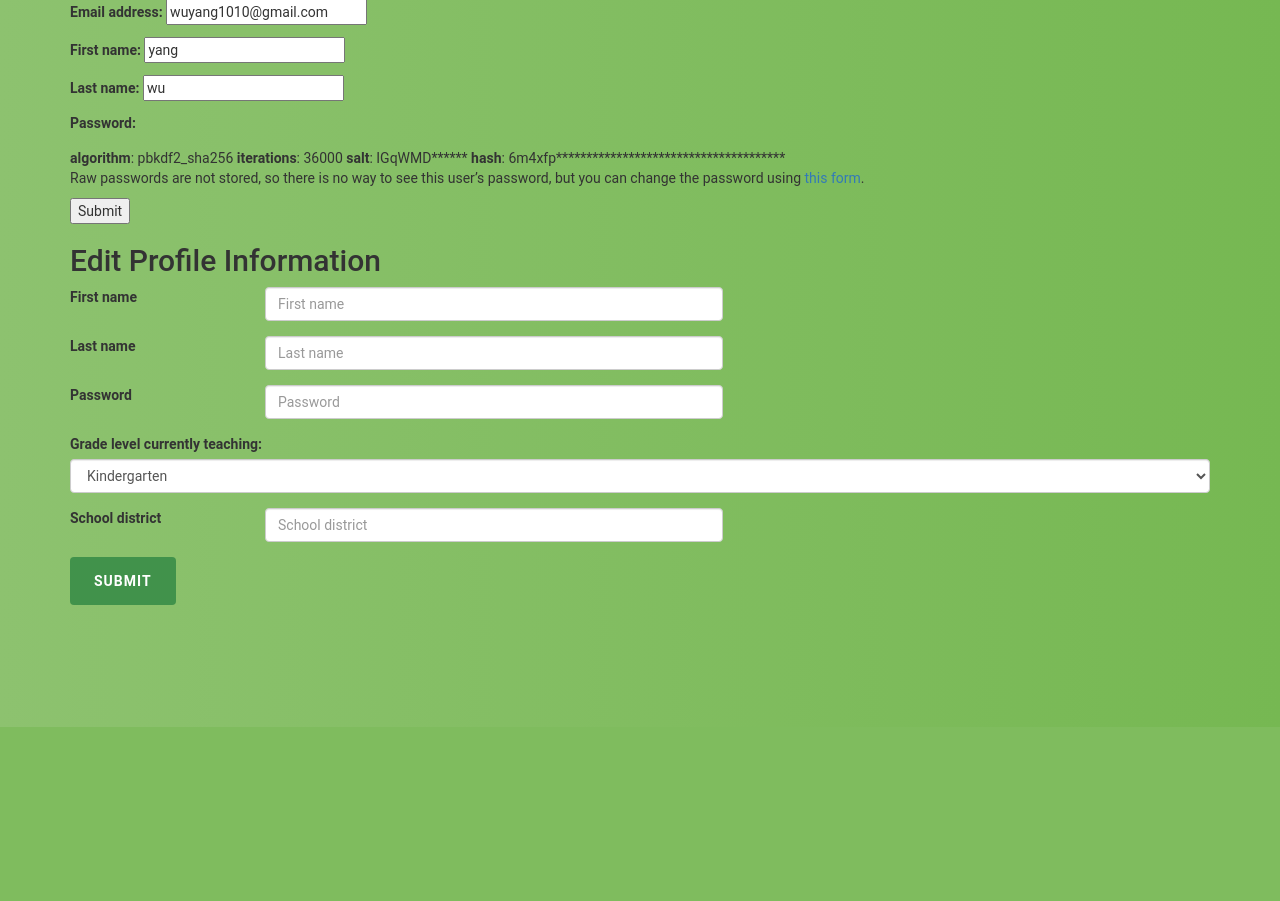
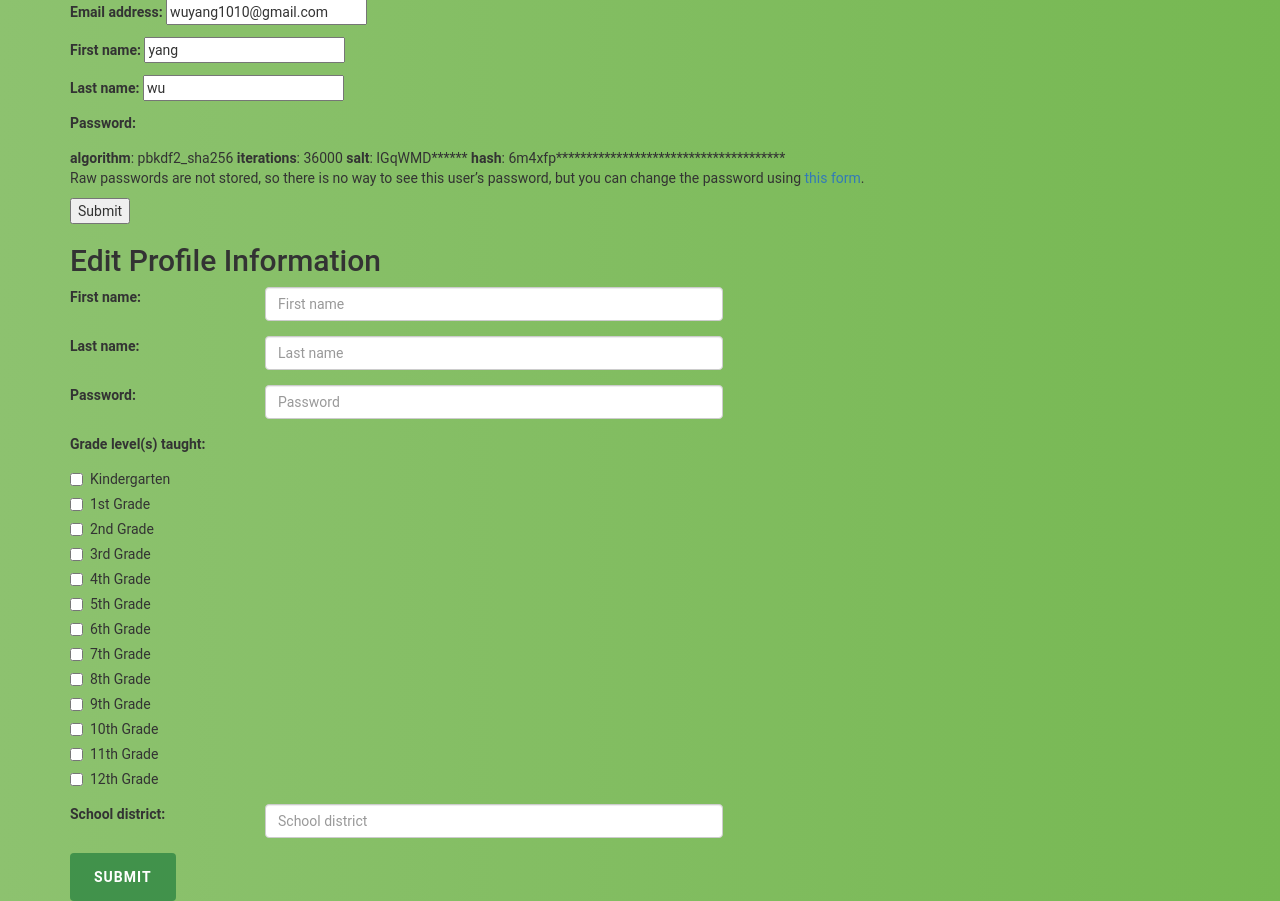
Before and after one commit to ghartman1620/TeachShare, a Django app: page /account/profile/edit/ in a window 1280 px wide. Shown: the part 73-974 px from the top of the page. Before the commit the page ends 800 px from the top, so only its background shows below. Run offline with Django 3.2, Linux system fonts and the light colour scheme; a user stored in the database is signed in; some libraries are stand-ins or nearby versions.

Commit message:
grade level(s) checkbox form

```diff
--- a/TeachShare_WebApp/accounts/templates/accounts/edit_profile.html
+++ b/TeachShare_WebApp/accounts/templates/accounts/edit_profile.html
@@ -38,14 +38,14 @@
   <form>
 
   	<div class="form-group row">
-      <label for="firstname" class="col-sm-2 col-form-label">First name</label>
+      <label for="firstname" class="col-sm-2 col-form-label">First name:</label>
       <div class="col-xs-5">
         <input type="text" class="form-control" placeholder="First name">
       </div>
     </div>
 
     <div class="form-group row">
-      <label for="lastname" class="col-sm-2 col-form-label">Last name</label>
+      <label for="lastname" class="col-sm-2 col-form-label">Last name:</label>
       <div class="col-xs-5">
         <input type="text" class="form-control" placeholder="Last name">
       </div>
@@ -60,13 +60,13 @@
     </div>-->
 
     <div class="form-group row">
-      <label for="inputpassword" class="col-sm-2 col-form-label">Password</label>
+      <label for="inputpassword" class="col-sm-2 col-form-label">Password:</label>
       <div class="col-xs-5">
         <input type="password" class="form-control" placeholder="Password">
       </div>
     </div>
 
-    <!-- Temporary. Need to change to checkbox form for multiple grade levels. -->
+    <!-- Temporary. Need to change to checkbox form for multiple grade levels.
     <div class="form-group">
       <label for="gradelevel">Grade level currently teaching:</label>
       <select class="form-control" id="sel1">
@@ -85,11 +85,57 @@
         <option>12th Grade</option>
       </select>
     </div>
+    Commented out to test checkbox. -->
+
+    <!-- Grade level(s) form group. -->
+
+    <div class="form-group">
+      <label for="gradelevel">Grade level(s) taught:</label>
+        <div class="checkbox">
+          <label><input type="checkbox" value="">Kindergarten</label>
+        </div>
+        <div class="checkbox">
+          <label><input type="checkbox" value="">1st Grade</label>
+        </div>
+        <div class="checkbox">
+          <label><input type="checkbox" value="">2nd Grade</label>
+        </div>
+        <div class="checkbox">
+          <label><input type="checkbox" value="">3rd Grade</label>
+        </div>
+        <div class="checkbox">
+          <label><input type="checkbox" value="">4th Grade</label>
+        </div>
+        <div class="checkbox">
+          <label><input type="checkbox" value="">5th Grade</label>
+        </div>
+        <div class="checkbox">
+          <label><input type="checkbox" value="">6th Grade</label>
+        </div>
+        <div class="checkbox">
+          <label><input type="checkbox" value="">7th Grade</label>
+        </div>
+        <div class="checkbox">
+          <label><input type="checkbox" value="">8th Grade</label>
+        </div>
+        <div class="checkbox">
+          <label><input type="checkbox" value="">9th Grade</label>
+        </div>
+        <div class="checkbox">
+          <label><input type="checkbox" value="">10th Grade</label>
+        </div>
+        <div class="checkbox">
+          <label><input type="checkbox" value="">11th Grade</label>
+        </div>
+        <div class="checkbox">
+          <label><input type="checkbox" value="">12th Grade</label>
+        </div>
+    </div>
 
     <!-- Ideally should be able to auto-complete based on known school districts. -->
     <!-- Manual input for now. -->
 	<div class="form-group row">
-      <label for="schooldistrict" class="col-sm-2 col-form-label">School district</label>
+      <label for="schooldistrict" class="col-sm-2 col-form-label">School district:</label>
       <div class="col-xs-5">
         <input type="text" class="form-control" placeholder="School district">
       </div>
```
Also changed, not shown: TeachShare_WebApp/db.sqlite3, 12 other files.
